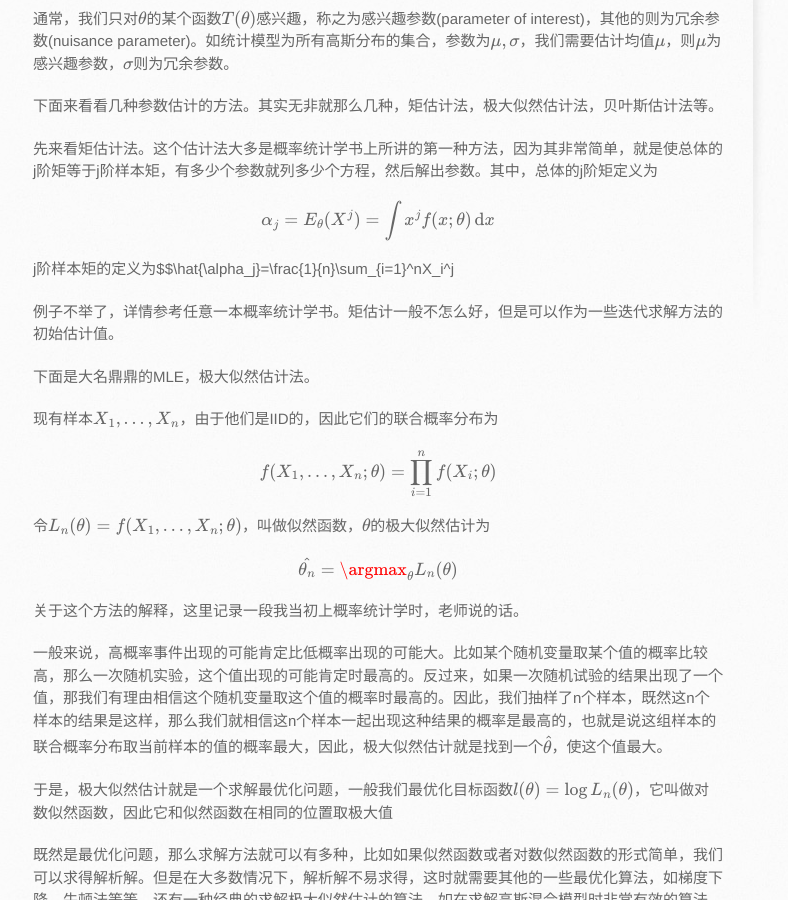
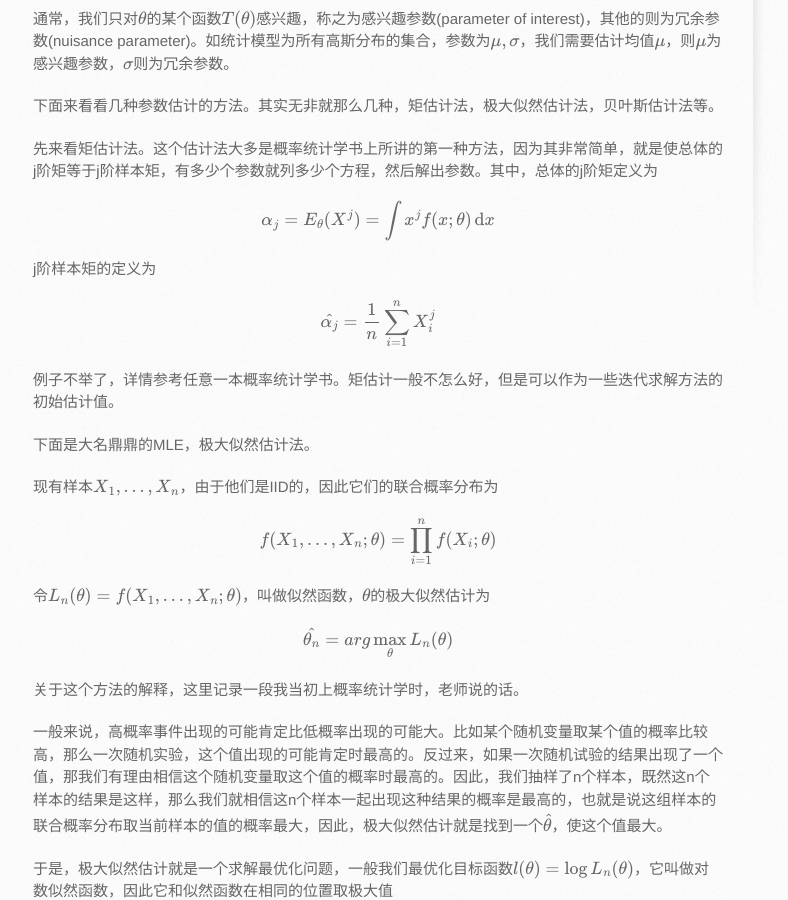
Before and after one commit to 7e00/7e00.github.io, a Jekyll site: the page built from _posts/2014-09-19-prob-stati-notes8.html, in a window 1280 px wide and 900 px high, scrolled down 427 px. Shown: the whole window, without its empty margins (137-925 px from the left). Built offline with Jekyll 4.4.1, drawn with Linux system fonts in a browser that asks for light colours; Markdown is read by kramdown in place of the engine named in the settings; formulas are drawn with MathJax 3.

Commit message:
update prob-stati-notes8

```diff
--- a/_posts/2014-09-19-prob-stati-notes8.html
+++ b/_posts/2014-09-19-prob-stati-notes8.html
@@ -8,10 +8,10 @@ title: 概率统计学相关笔记（八）
 <p>假设统计模型为$$\Im =\{f(x;\theta):\theta\in\Theta\},$$其中$\Theta\subset\mathbb{R}^k$为参数空间，我们的目标是根据样本来估计参数$\theta=(\theta_1,\dots,\theta_k)$</p>
 <p>通常，我们只对$\theta$的某个函数$T(\theta)$感兴趣，称之为感兴趣参数(parameter of interest)，其他的则为冗余参数(nuisance parameter)。如统计模型为所有高斯分布的集合，参数为$\mu,\sigma$，我们需要估计均值$\mu$，则$\mu$为感兴趣参数，$\sigma$则为冗余参数。</p>
 <p>下面来看看几种参数估计的方法。其实无非就那么几种，矩估计法，极大似然估计法，贝叶斯估计法等。</p>
-<p>先来看矩估计法。这个估计法大多是概率统计学书上所讲的第一种方法，因为其非常简单，就是使总体的j阶矩等于j阶样本矩，有多少个参数就列多少个方程，然后解出参数。其中，总体的j阶矩定义为$$\alpha_j=E_\theta(X^j)=\int x^jf(x;\theta)\,\mathrm{d}x$$j阶样本矩的定义为$$\hat{\alpha_j}=\frac{1}{n}\sum_{i=1}^nX_i^j</p>
+<p>先来看矩估计法。这个估计法大多是概率统计学书上所讲的第一种方法，因为其非常简单，就是使总体的j阶矩等于j阶样本矩，有多少个参数就列多少个方程，然后解出参数。其中，总体的j阶矩定义为$$\alpha_j=E_\theta(X^j)=\int x^jf(x;\theta)\,\mathrm{d}x$$j阶样本矩的定义为$$\hat{\alpha_j}=\frac{1}{n}\sum_{i=1}^nX_i^j$$</p>
 <p>例子不举了，详情参考任意一本概率统计学书。矩估计一般不怎么好，但是可以作为一些迭代求解方法的初始估计值。</p>
 <p>下面是大名鼎鼎的MLE，极大似然估计法。</p>
-<p>现有样本$X_1,\dots,X_n$，由于他们是IID的，因此它们的联合概率分布为$$f(X_1,\dots,X_n;\theta)=\prod_{i=1}^nf(X_i;\theta)$$令$L_n(\theta)=f(X_1,\dots,X_n;\theta)$，叫做似然函数，$\theta$的极大似然估计为$$\hat{\theta_n}=\argmax_\theta L_n(\theta)$$</p>
+<p>现有样本$X_1,\dots,X_n$，由于他们是IID的，因此它们的联合概率分布为$$f(X_1,\dots,X_n;\theta)=\prod_{i=1}^nf(X_i;\theta)$$令$L_n(\theta)=f(X_1,\dots,X_n;\theta)$，叫做似然函数，$\theta$的极大似然估计为$$\hat{\theta_n}=arg\max_\theta L_n(\theta)$$</p>
 <p>关于这个方法的解释，这里记录一段我当初上概率统计学时，老师说的话。</p>
 <p>一般来说，高概率事件出现的可能肯定比低概率出现的可能大。比如某个随机变量取某个值的概率比较高，那么一次随机实验，这个值出现的可能肯定时最高的。反过来，如果一次随机试验的结果出现了一个值，那我们有理由相信这个随机变量取这个值的概率时最高的。因此，我们抽样了n个样本，既然这n个样本的结果是这样，那么我们就相信这n个样本一起出现这种结果的概率是最高的，也就是说这组样本的联合概率分布取当前样本的值的概率最大，因此，极大似然估计就是找到一个$\hat{\theta}$，使这个值最大。</p>
 <p>于是，极大似然估计就是一个求解最优化问题，一般我们最优化目标函数$l(\theta)=\log L_n(\theta)$，它叫做对数似然函数，因此它和似然函数在相同的位置取极大值</p>
```
